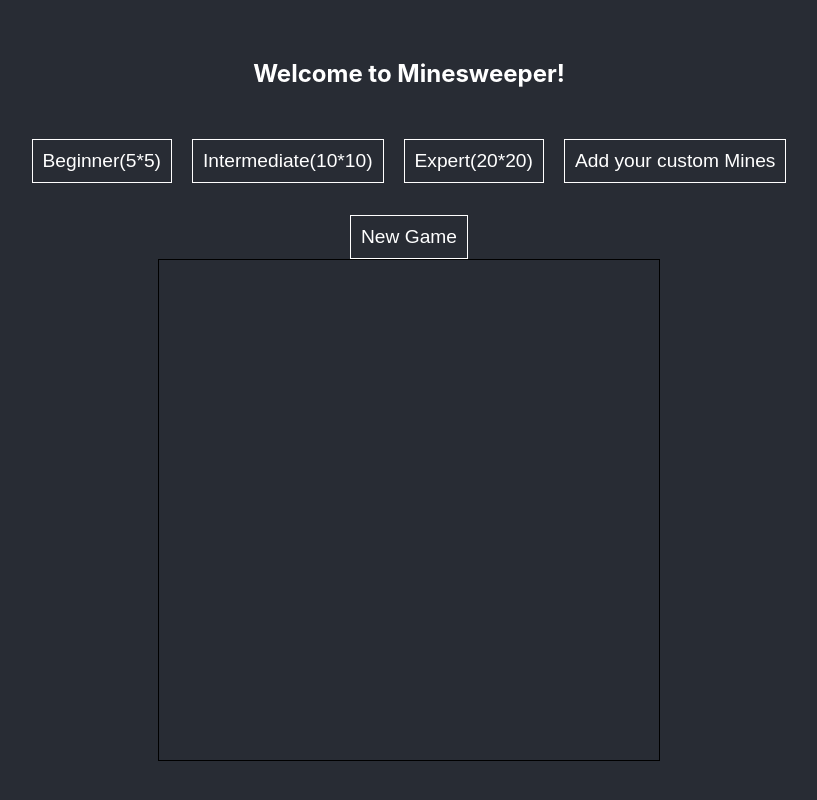
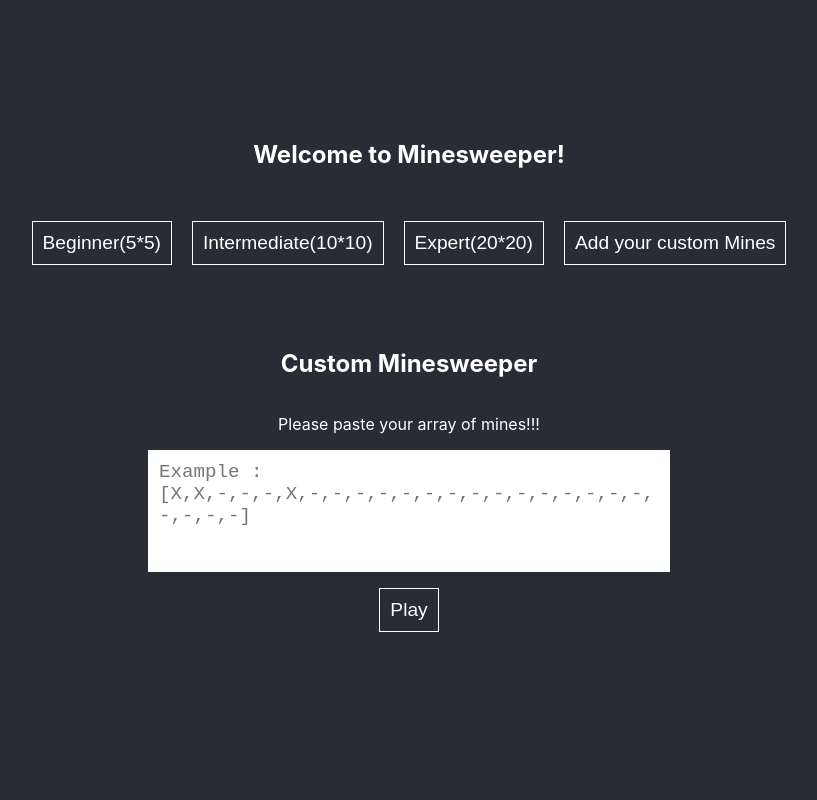
Before and after one commit to musayuksel/minesweeper-react-tdd, a React (Create React App) app: page / in a window 1280 px wide. Both pictures are taken after a click on the button "Add your custom Mines". Shown: the whole page, without its empty margins (231-1048 px from the left). Built offline with nearby package versions, Linux system fonts and the light colour scheme.

Commit message:
Refactor

```diff
--- a/src/App.jsx
+++ b/src/App.jsx
@@ -2,11 +2,13 @@ import React from 'react';
 import './App.css';
 import Board from './components/Board';
 import { prepareBoard } from './utils/prepareBoard';
+import {minesweeper} from './utils/minesweeper';
 function App() {
 
-  const [selectedLevel, setSelectedLevel] = React.useState(0);
+  const [selectedLevel, setSelectedLevel] = React.useState(5);
   const [currentBoard, setCurrentBoard] = React.useState([]);
-
+  const [customBoard, setCustomBoard]=React.useState('');
+  const [isCustomBoard, setIsCustomBoard]=React.useState(false);
   React.useEffect(() => {
     resetBoard();
     // eslint-disable-next-line
@@ -15,10 +17,22 @@ function App() {
   function resetBoard() {
     setCurrentBoard(prepareBoard(selectedLevel));
   }
+
   function handleLevelChange(width) {
+    resetBoard();
+    isCustomBoard && setIsCustomBoard(false);
     setSelectedLevel(width);
   }
 
+  function handlePlayClick() {
+    const customBoardArray=customBoard.split('').filter((item)=>item==='X' || item==='-');
+    if(customBoardArray.length <2 || Math.sqrt(customBoardArray.length)!== Math.floor(Math.sqrt(customBoardArray.length))){
+      alert('Please enter a valid board!!! \nIt should be a square!!!');
+      return;
+    }
+    setCurrentBoard(minesweeper(customBoardArray));
+    setIsCustomBoard(false);
+  }
   return (
     <div className="App">
       <h2>
@@ -28,9 +42,23 @@ function App() {
         <button onClick={()=>handleLevelChange(5)}>Beginner(5*5)</button>
         <button onClick={()=>handleLevelChange(10)}>Intermediate(10*10)</button>
         <button onClick={()=>handleLevelChange(20)}>Expert(20*20)</button>
-        <button >Add your custom Mines</button>
+        <button  onClick={()=>setIsCustomBoard(true)}>Add your custom Mines</button>
       </section>
+      { isCustomBoard ?
+      <section className='customMinesweeperContainer'>
+      <h1>Custom Minesweeper</h1>
+      <p>Please paste your array of mines!!!</p>
+      <textarea
+      placeholder='Example : [X,X,-,-,-,X,-,-,-,-,-,-,-,-,-,-,-,-,-,-,-,-,-,-,-]'
+        style={{width:'500px',height:'100px'}}
+        onChange={(e)=>setCustomBoard(e.target.value)}
+        value={customBoard}
+      />
+      <button onClick={handlePlayClick}>Play</button>
+    </section> :
+
       <Board currentBoard={currentBoard} resetBoard={resetBoard}/>
+    }
     </div>
   );
 }
--- a/src/components/Board.jsx
+++ b/src/components/Board.jsx
@@ -2,14 +2,18 @@ import React from 'react';
 import { boardWith, minesweeper } from '../utils/minesweeper';
 import { boardStyles } from './Board.styles';
 import Cell from './Cell';
+import {BsEmojiSunglasses,BsEmojiSmile} from 'react-icons/bs';
+import {FaRegSadTear} from 'react-icons/fa';
 
 export default function Board({ currentBoard, resetBoard }) {
   const boardWidth = boardWith(currentBoard);
   const [isGameOver, setIsGameOver] = React.useState(false);
   const [boardCellsWithInfos, setBoardCellsWithInfos] = React.useState([]);
-  const [isGameWon, setIsGameWon] = React.useState(true);
+  const [isGameWon, setIsGameWon] = React.useState(false);
 
   React.useEffect(() => {
+    setIsGameOver(false);
+    setIsGameWon(false);
     setBoardCellsWithInfos(
       minesweeper(currentBoard).map((cell, index) => ({
         value: cell,
@@ -21,13 +25,14 @@ export default function Board({ currentBoard, resetBoard }) {
 
   React.useEffect(() => {
     //  after every click check if the game is won
-    const isGameWon = boardCellsWithInfos.every((cell) => {
-      if (cell.value === 'X') return true;
+    const isGameWon =boardCellsWithInfos.every((cell) => {
+      if (cell.value === 'X' && !cell.isRevealed) return true;
       return cell.value !== 'X' && cell.isRevealed;
     });
 
     setIsGameWon(isGameWon);
   }, [boardCellsWithInfos]);
+
 
   const board = boardCellsWithInfos.map((cell, index) => {
     return (
@@ -37,6 +42,8 @@ export default function Board({ currentBoard, resetBoard }) {
         cell={cell}
         setBoardCellsWithInfos={setBoardCellsWithInfos}
         boardWidth={boardWidth}
+        isGameWon={isGameWon}
+        isGameOver={isGameOver}
       />
     );
   });
@@ -49,10 +56,11 @@ export default function Board({ currentBoard, resetBoard }) {
   }
   return (
     <>
+    {!isGameOver && !isGameWon && <h3><BsEmojiSmile/></h3>}
       {isGameOver && (
         <section>
           <button onClick={handleSameBoardClick}>
-            Game Over! Same board again?
+          <FaRegSadTear/> Same board again?
           </button>
           <button
             onClick={() => {
@@ -64,15 +72,17 @@ export default function Board({ currentBoard, resetBoard }) {
           </button>
         </section>
       )}
-      {isGameWon && !isGameOver && (
+      {(currentBoard.length>0 && isGameWon && !isGameOver) && (
         <section>
           <button
             onClick={() => {
               resetBoard();
               setIsGameWon(false);
             }}
-          >
-            New Game
+            >
+            <BsEmojiSunglasses/>
+            <BsEmojiSunglasses/>
+            <BsEmojiSunglasses/>
           </button>
         </section>
       )}
--- a/src/components/Cell.jsx
+++ b/src/components/Cell.jsx
@@ -1,7 +1,7 @@
 import React from 'react';
 import { handleCellClick } from '../utils/handleCellClick';
 import './Cell.style.css';
-export default function Cell({ cell, setBoardCellsWithInfos, setIsGameOver,boardWidth }) {
+export default function Cell({ cell, setBoardCellsWithInfos, setIsGameOver,boardWidth,isGameWon,isGameOver }) {
 
   const handleClick = () => {
     handleCellClick(cell,setIsGameOver,setBoardCellsWithInfos,boardWidth);
@@ -9,8 +9,10 @@ export default function Cell({ cell, setBoardCellsWithInfos, setIsGameOver,board
 
   const classes =
      `cell ${
-      !cell.isRevealed
+      !cell.isRevealed && !isGameOver && !isGameWon
         ? 'hidden'
+        : cell.value === 'X'  && isGameWon && !isGameOver
+        ? 'bomb won'
         : cell.value === 'X'
         ? 'bomb'
         : cell.value === '0'
```
